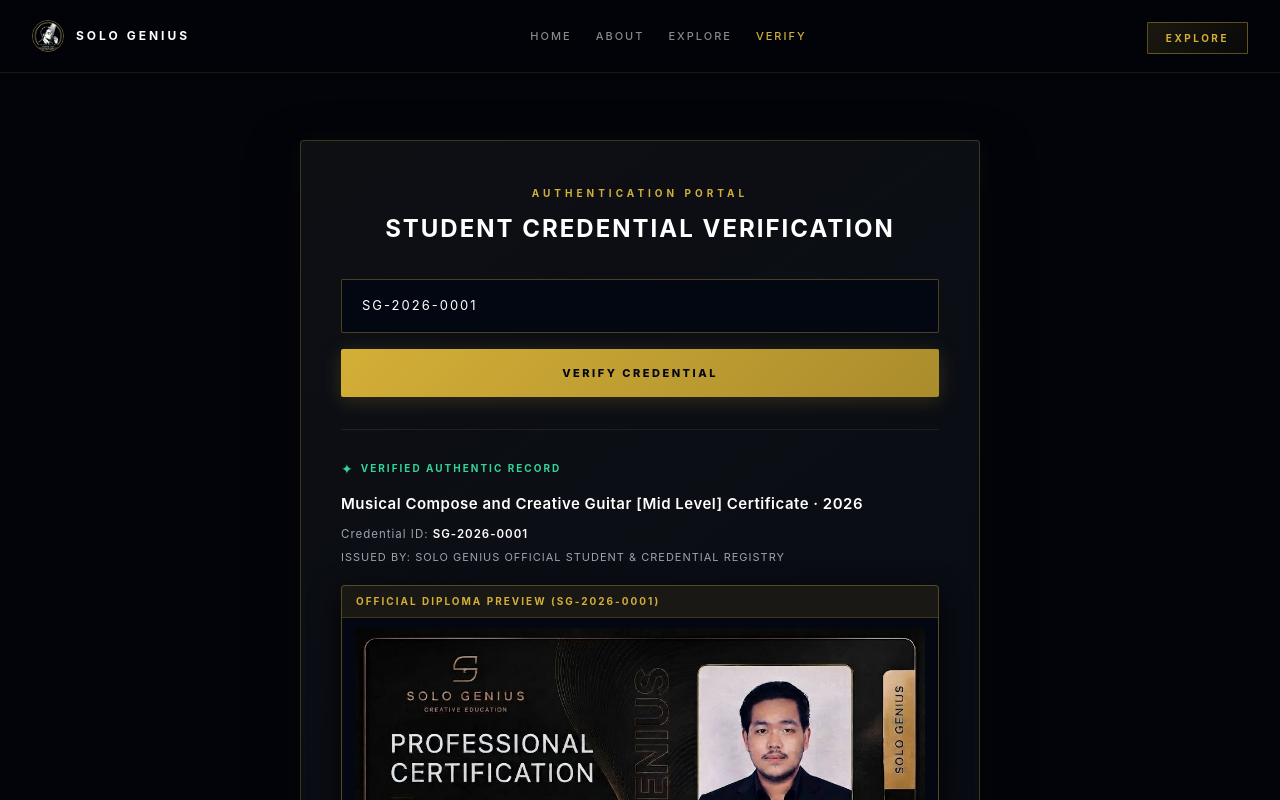
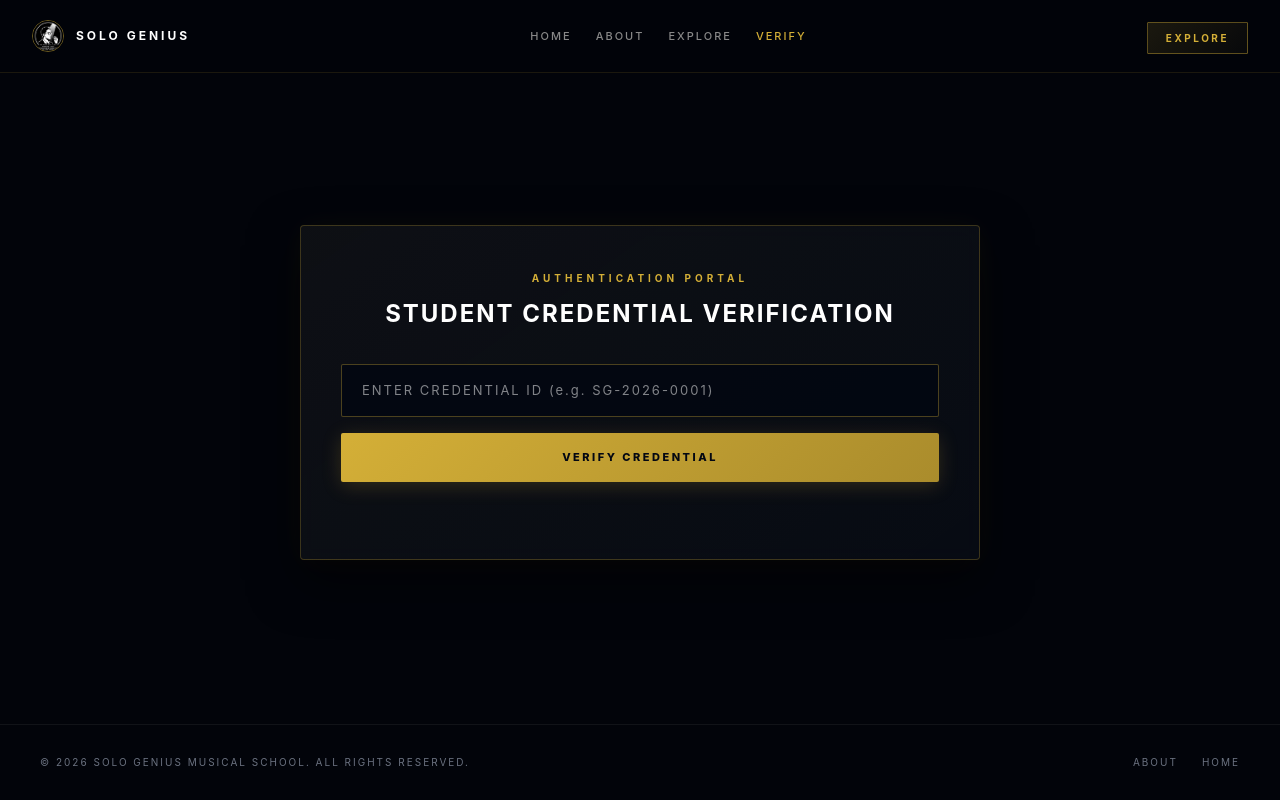
Before and after one commit to yangkarg35-ui/solo-genius, a Next.js app: page /verify in a window 1280 px wide. Shown: the top 800 px of the page. Built offline with nearby package versions, Linux system fonts and the light colour scheme.

Commit message:
Fix verify page default state to empty input and manual search

```diff
--- a/app/verify/page.tsx
+++ b/app/verify/page.tsx
@@ -18,19 +18,23 @@ const credentialRegistry: Record<string, { title: string; image: string; holder:
 };
 
 export default function VerifyPage() {
-  const [credentialId, setCredentialId] = useState('SG-2026-0001');
-  const [searchId, setSearchId] = useState('SG-2026-0001');
-  const [verifiedData, setVerifiedData] = useState(credentialRegistry['SG-2026-0001']);
+  const [credentialId, setCredentialId] = useState('');
+  const [searchId, setSearchId] = useState('');
+  const [verifiedData, setVerifiedData] = useState<{ title: string; image: string; holder: string; date: string } | null>(null);
   const [notFound, setNotFound] = useState(false);
 
   const handleVerify = (e: React.FormEvent) => {
     e.preventDefault();
     const cleanId = credentialId.trim();
+    if (!cleanId) return;
+
     if (credentialRegistry[cleanId]) {
       setVerifiedData(credentialRegistry[cleanId]);
       setSearchId(cleanId);
       setNotFound(false);
     } else {
+      setVerifiedData(null);
+      setSearchId(cleanId);
       setNotFound(true);
     }
   };
@@ -153,7 +157,7 @@ export default function VerifyPage() {
                 type="text"
                 value={credentialId}
                 onChange={(e) => setCredentialId(e.target.value)}
-                placeholder="ENTER CREDENTIAL ID (e.g. SG-2026-0001 or SG-2026-0002)"
+                placeholder="ENTER CREDENTIAL ID (e.g. SG-2026-0001)"
                 style={{
                   width: "100%",
                   backgroundColor: "rgba(3, 7, 18, 0.9)",
```
